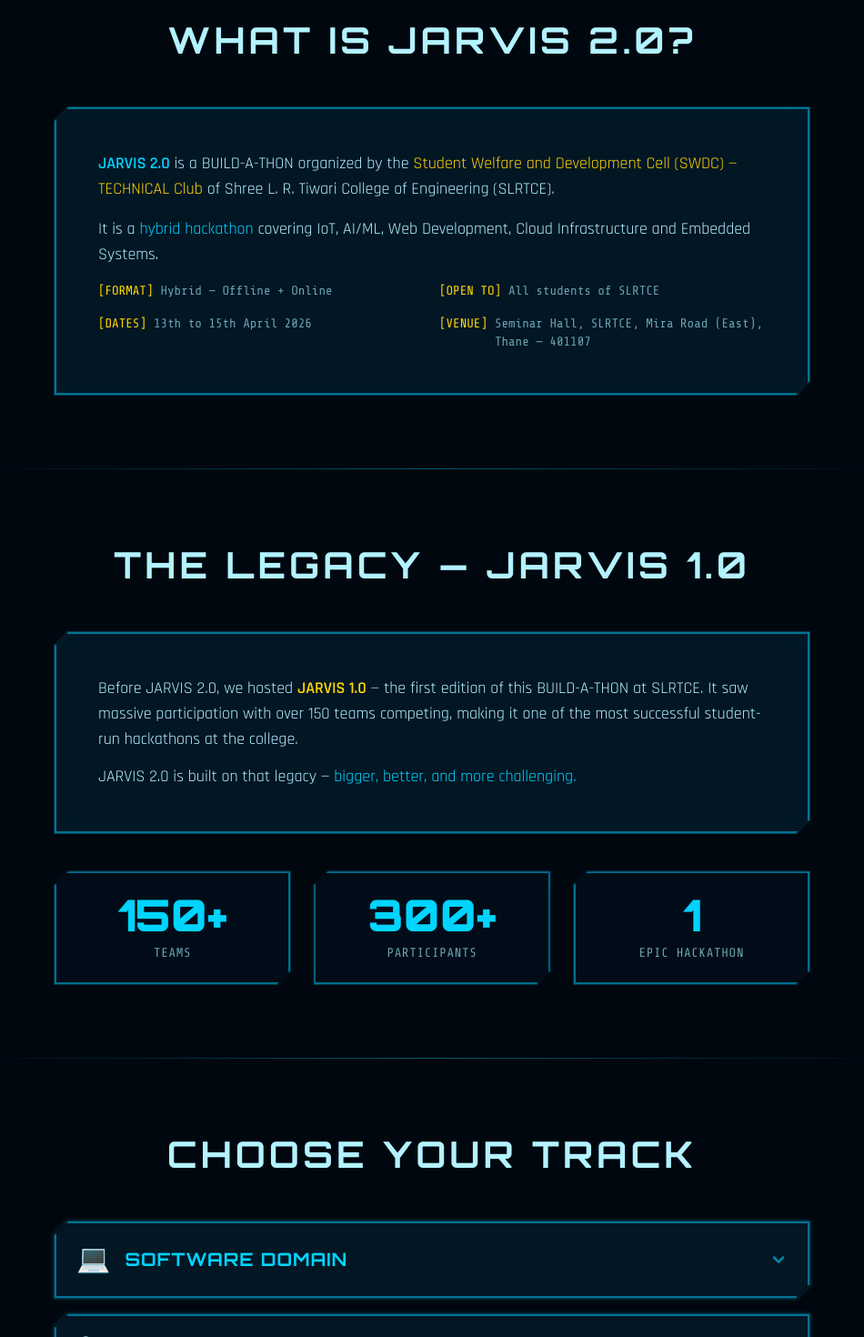
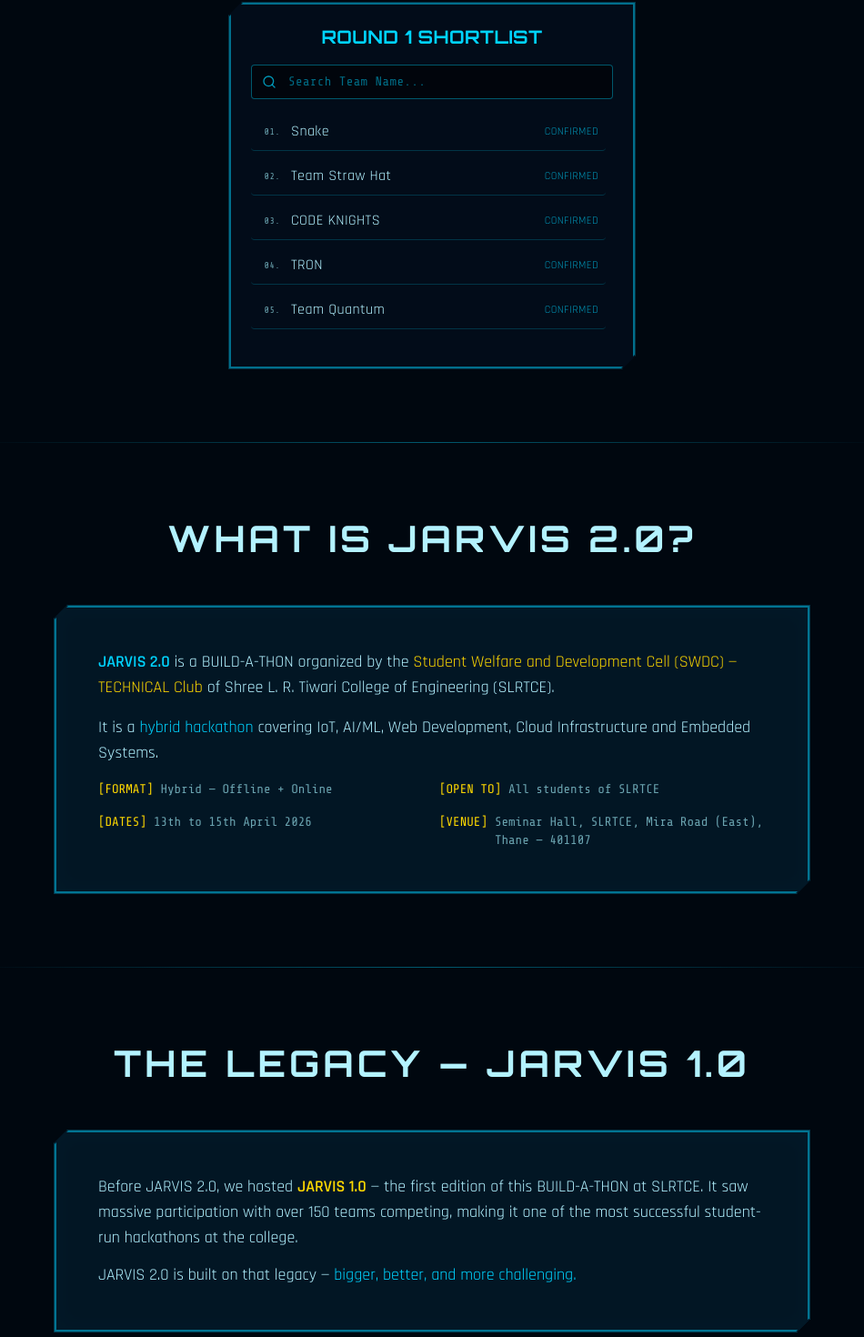
Before and after one commit to Vaibhav-vx/JARVIS-2.O, a React (Vite) app: page / in a window 1280 px wide. Shown: the part 871-2341 px from the top of the page at 91% size, without its empty margins (165-1115 px from the left). Built offline with nearby package versions, Linux system fonts and the light colour scheme; the HTML template or start-up script is replaced by a standard one.

Commit message:
feat: added Round 1 Results section with team search and custom scrollable list

```diff
--- a/src/components/HeroSection.tsx
+++ b/src/components/HeroSection.tsx
@@ -1,6 +1,8 @@
 import { useEffect, useState, useRef, useCallback } from "react";
 import ArcReactor from "./ArcReactor";
 import { useLetterReveal } from "@/hooks/useJarvisEffects";
+
+import Round1Results from "./Round1Results";
 
 const TARGET = new Date("2026-04-15T17:00:00+05:30").getTime();
 
@@ -50,7 +52,7 @@ const HeroSection = () => {
   const title = "JARVIS 2.0";
 
   return (
-    <section className="relative min-h-[90vh] sm:min-h-screen flex flex-col items-center justify-center overflow-hidden pt-20 sm:pt-16 px-4">
+    <section className="relative min-h-[90vh] sm:min-h-screen flex flex-col items-center justify-center overflow-hidden pt-20 sm:pt-16 px-4 pb-16">
       <div className="relative z-10 text-center w-full max-w-lg sm:max-w-2xl md:max-w-4xl mx-auto">
         <ArcReactor />
 
@@ -111,11 +113,15 @@ const HeroSection = () => {
           ))}
         </div>
 
-        <div className="mt-8 sm:mt-10 animate-pulse">
+        <div className="mt-8 sm:mt-10 mb-6 animate-pulse">
            <h3 className="font-orbitron text-xl sm:text-2xl font-bold text-[#ff3a3a] tracking-[0.3em] drop-shadow-[0_0_10px_rgba(255,58,58,0.5)]">
              BUILD-A-THON IS LIVE
            </h3>
         </div>
+
+        {/* Round 1 Results specific insertion */}
+        <Round1Results />
+
       </div>
     </section>
   );
--- /dev/null
+++ b/src/components/Round1Results.tsx
@@ -0,0 +1,116 @@
+import { useState } from "react";
+import { Search } from "lucide-react";
+
+const shortlistedTeams = [
+  "Snake",
+  "Team Straw Hat",
+  "CODE KNIGHTS",
+  "TRON",
+  "Team Quantum",
+  "Akatsuki",
+  "JUPYTER",
+  "CtrlFreaks",
+  "Team Diamond",
+  "CODE CREW",
+  "Idea Ignitors",
+  "Quantmaniat",
+  "Elevate",
+  "Team Legion",
+  "Team TARS",
+  "Shiksha Shastra",
+  "Beta Coders",
+  "Hacku",
+  "Team Volt",
+  "Jugaad coder",
+  "3 idiots",
+  "NEURON NEXUS",
+  "GlitchWave",
+  "Hustlers",
+  "DiagnoX",
+  "Hexagon",
+  "200_Ok",
+  "TeamErrorists",
+  "Tech Dynamites",
+  "MOTION MASTER",
+  "AlchemyX",
+  "Brain Bots",
+  "Procoders",
+  "Byte_Conqueror",
+  "Ghost coders",
+  "AlgoMasters",
+  "SYNTAX_BUILDER_SQUAD",
+  "Team Elevate",
+  "Quad squad",
+  "Team Prodigy",
+  "Team Crocodile 🐊",
+  "Visionary Minds",
+  "Logicloop",
+  "Error08",
+  "Tech coders",
+  "mercury mind",
+  "Team_Clutch",
+  "CubicCube",
+  "NeuralX",
+  "Ramsethi",
+];
+
+const Round1Results = () => {
+  const [search, setSearch] = useState("");
+
+  const filteredTeams = shortlistedTeams.filter((team) =>
+    team.toLowerCase().includes(search.toLowerCase())
+  );
+
+  return (
+    <div className="w-full max-w-md mx-auto mt-12 sm:mt-16 tracking-wide">
+      <div className="relative jarvis-panel p-4 sm:p-6 mb-4">
+        {/* Header */}
+        <h3 className="font-orbitron text-lg sm:text-xl font-bold text-center text-primary mb-4">
+          ROUND 1 SHORTLIST
+        </h3>
+
+        {/* Search Bar */}
+        <div className="relative mb-4">
+          <div className="absolute inset-y-0 left-0 flex items-center pl-3 pointer-events-none">
+            <Search className="w-4 h-4 text-primary/70" />
+          </div>
+          <input
+            type="text"
+            className="w-full bg-black/50 border border-primary/40 rounded py-2 pl-10 pr-4 text-sm font-mono text-primary placeholder-primary/50 focus:outline-none focus:border-primary transition-colors"
+            placeholder="Search Team Name..."
+            value={search}
+            onChange={(e) => setSearch(e.target.value)}
+          />
+        </div>
+
+        {/* Scrollable Slider Container */}
+        <div className="relative h-64 overflow-y-auto pr-2 custom-scrollbar jarvis-scrollbar">
+          {filteredTeams.length > 0 ? (
+            <ul className="space-y-2">
+              {filteredTeams.map((team, idx) => (
+                <li
+                  key={idx}
+                  className="font-rajdhani text-sm sm:text-base py-2 border-b border-primary/20 text-foreground flex items-center gap-3 hover:bg-primary/5 transition-colors px-2 rounded"
+                >
+                  <span className="font-mono text-[10px] text-muted-foreground w-6 text-right shrink-0">
+                    {String(shortlistedTeams.indexOf(team) + 1).padStart(2, '0')}.
+                  </span>
+                  <span className={team.includes("🐊") ? "text-green-400" : ""}>{team}</span>
+                  {/* Verified tick for successfully finding their team */}
+                  <span className="ml-auto text-primary text-xs opacity-70">CONFIRMED</span>
+                </li>
+              ))}
+            </ul>
+          ) : (
+            <div className="h-full flex flex-col items-center justify-center text-muted-foreground text-sm font-mono">
+              <span className="mb-2 opacity-50">NO MATCHES FOUND</span>
+              <span className="text-[10px]">VERIFY TARGET DESIGNATION</span>
+            </div>
+          )}
+        </div>
+      </div>
+    </div>
+  );
+};
+
+export default Round1Results;
--- a/src/index.css
+++ b/src/index.css
@@ -162,6 +162,22 @@
   }
   .scan-text:hover {
     animation: text-scan 0.8s ease-out forwards;
+  }
+
+  /* ─── JARVIS Custom Scrollbar ─── */
+  .jarvis-scrollbar::-webkit-scrollbar {
+    width: 6px;
+  }
+  .jarvis-scrollbar::-webkit-scrollbar-track {
+    background: hsl(190 100% 50% / 0.1);
+    border-radius: 3px;
+  }
+  .jarvis-scrollbar::-webkit-scrollbar-thumb {
+    background: hsl(190 100% 50% / 0.5);
+    border-radius: 3px;
+  }
+  .jarvis-scrollbar::-webkit-scrollbar-thumb:hover {
+    background: hsl(190 100% 50% / 0.8);
   }
 
   /* ─── Section reveal ─── */
```
